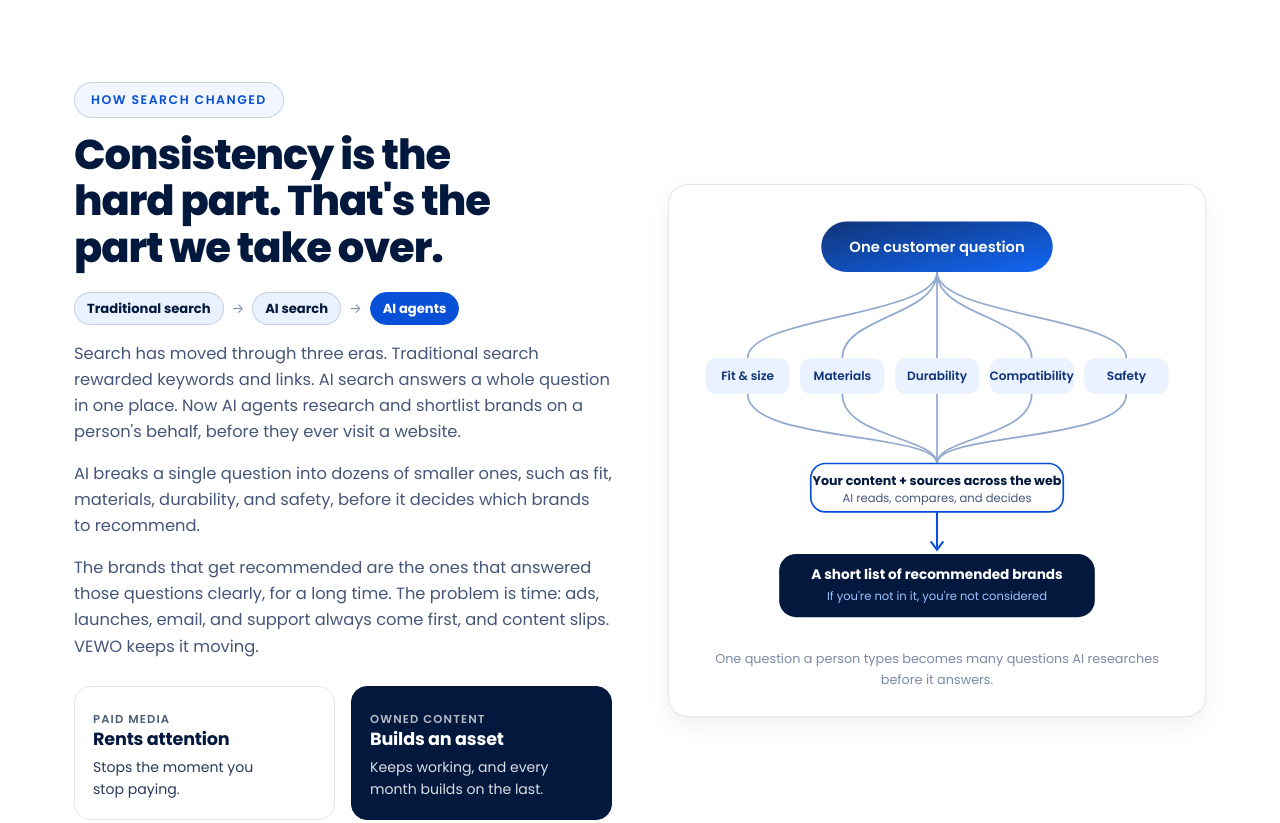
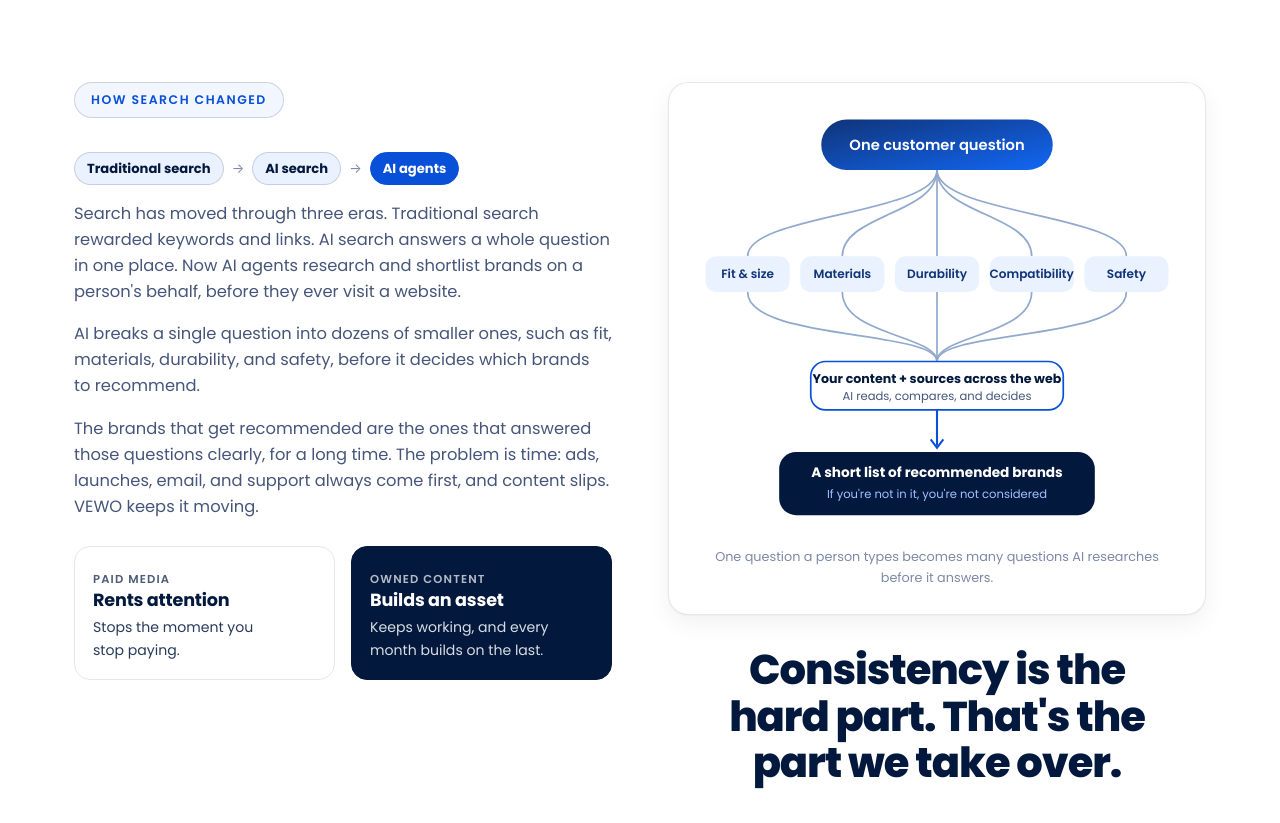
Before and after one commit to VersaConcepts/vewo-site, an Eleventy site: page src/index.html in a window 1280 px wide. Shown: the part 1420-2243 px from the top of the page. Built offline with nearby package versions, Linux system fonts and the light colour scheme; Eleventy itself is replaced by a stand-in of ours; files that its build step writes are made by us from their sources.

Commit message:
Pitch: move 'Consistency is the hard part' headline under the infographic; expand Radar teaser copy
- Move the section headline out of the top-left into a centered line
  beneath the fan-out diagram; left column now leads with the era stepper.
- Radar teaser: describe the full external-signals scope (competitors,
  marketing-platform changes, advertising impact, outside forces).

Co-Authored-By: Claude Opus 4.8 <noreply@anthropic.com>

```diff
--- a/src/index.html
+++ b/src/index.html
@@ -212,7 +212,8 @@
    .outcome svg{flex:none;width:28px;height:28px;color:var(--cobalt)}
 
    /* Pitch */
-   .pitch-grid{display:grid;grid-template-columns:1fr 1fr;gap:56px;align-items:center}
+   .pitch-grid{display:grid;grid-template-columns:1fr 1fr;gap:56px;align-items:start}
+   .fan-headline{margin-top:32px;text-align:center;text-wrap:balance}
    .pitch p{color:var(--muted);margin-top:16px;font-size:1.02rem}
    .honest{margin-top:22px;padding:16px 18px;border-left:3px solid var(--cobalt);background:#fff;border-radius:0 12px 12px 0;font-size:.95rem;color:var(--navy-2)}
    .era{display:flex;flex-wrap:wrap;gap:8px;align-items:center;margin:20px 0 4px;font-size:.82rem;color:var(--muted-2)}
@@ -447,7 +448,6 @@
    <div class="container pitch-grid">
     <div class="pitch">
      <span class="eyebrow">How search changed</span>
-     <h2>Consistency is the hard part. That's the part we take over.</h2>
      <div class="era"><span>Traditional search</span>→<span>AI search</span>→<span class="on">AI agents</span></div>
      <p>Search has moved through three eras. Traditional search rewarded keywords and links. AI search answers a whole question in one place. Now AI agents research and shortlist brands on a person's behalf, before they ever visit a website.</p>
      <p>AI breaks a single question into dozens of smaller ones, such as fit, materials, durability, and safety, before it decides which brands to recommend.</p>
@@ -458,6 +458,7 @@
      </div>
     </div>
 
+    <div class="fan-col">
     <div class="fanout reveal" aria-label="Diagram: one customer question fans out into many AI sub-questions">
      <svg viewBox="0 0 460 400" role="img" aria-labelledby="fanTitle">
       <title id="fanTitle">One customer question becomes many AI sub-questions, then a short list of recommended brands</title>
@@ -489,6 +490,8 @@
       <text x="230" y="370" text-anchor="middle" font-family="Poppins" font-size="11" fill="#9fc3ff">If you're not in it, you're not considered</text>
      </svg>
      <p class="fan-cap">One question a person types becomes many questions AI researches before it answers.</p>
+    </div>
+    <h2 class="fan-headline">Consistency is the hard part. That's the part we take over.</h2>
     </div>
    </div>
   </section>
@@ -590,7 +593,10 @@
     </div>
     <div class="center"><div class="cycle reveal"><span class="s on">Sprint 1 · build the base</span>→<span class="s">Sprint 2 · fill the gaps</span>→<span class="s">Sprint 3 · pull ahead</span></div></div>
     <p class="center micro" style="margin-top:18px">Each sprint builds on the last. Early changes show up in sprint 1. The bigger gains come over several.</p>
-    <div class="center"><span class="radar"><b>Coming soon</b>Radar tracks where AI mentions you, and who it recommends instead.</span></div>
+    <div class="center">
+     <span class="radar"><b>Coming soon</b>Radar</span>
+     <p class="micro" style="max-width:680px;margin:14px auto 0">Radar tracks all the external signals that impact your brand, from what competitors are saying and doing, to what marketing platforms are changing and how that's impacting your advertising, to external forces you may or may not be able to control. We give you the full visibility.</p>
+    </div>
    </div>
   </section>
 
```
